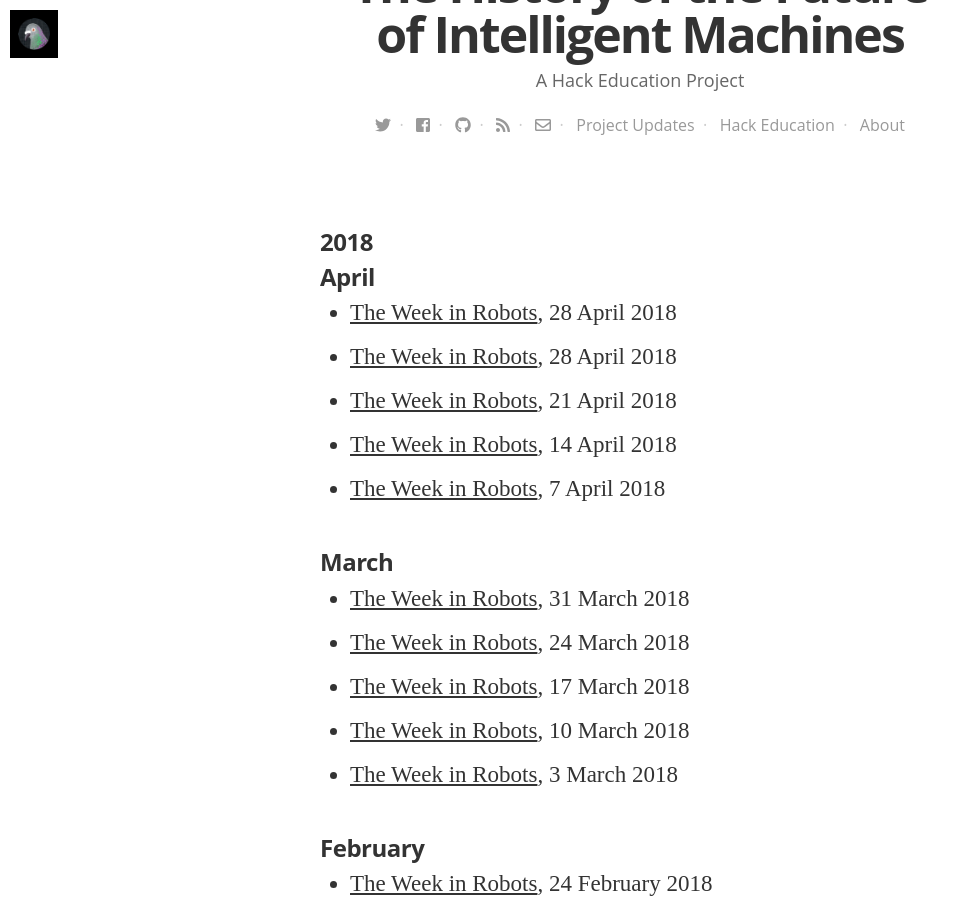
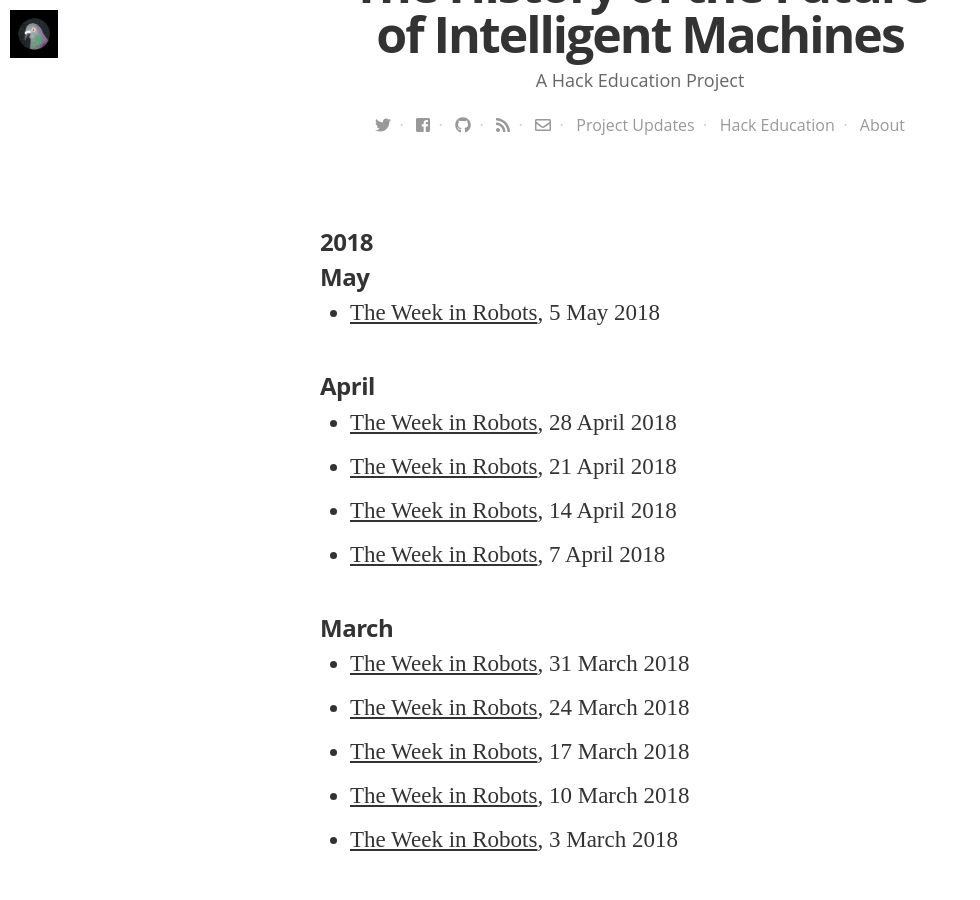
Before and after one commit to HackEducation/robot-news, a Jekyll site: the page built from archives.html, in a window 1280 px wide and 900 px high, scrolled down 575 px. Shown: the whole window, without its empty margins (0-980 px from the left). Built offline with Jekyll 4.4.1, drawn with Linux system fonts in a browser that asks for light colours; nearby versions of some CDN libraries; some web fonts are replaced.

Commit message:
fix timestamp

```diff
--- a/_posts/2018-05-05-week-in-robots.html
+++ b/_posts/2018-05-05-week-in-robots.html
@@ -1,7 +1,7 @@
 ---
 layout: post
 title: "The Week in Robots"
-date: 2018-04-28 10:30:00 +0000
+date: 2018-05-05 10:30:00 +0000
 tags:
 image: https://s3.amazonaws.com/hackedu/2018-05-05-robot.jpg
 imagecredits: https://www.flickr.com/photos/panicpic/36113961214
```
